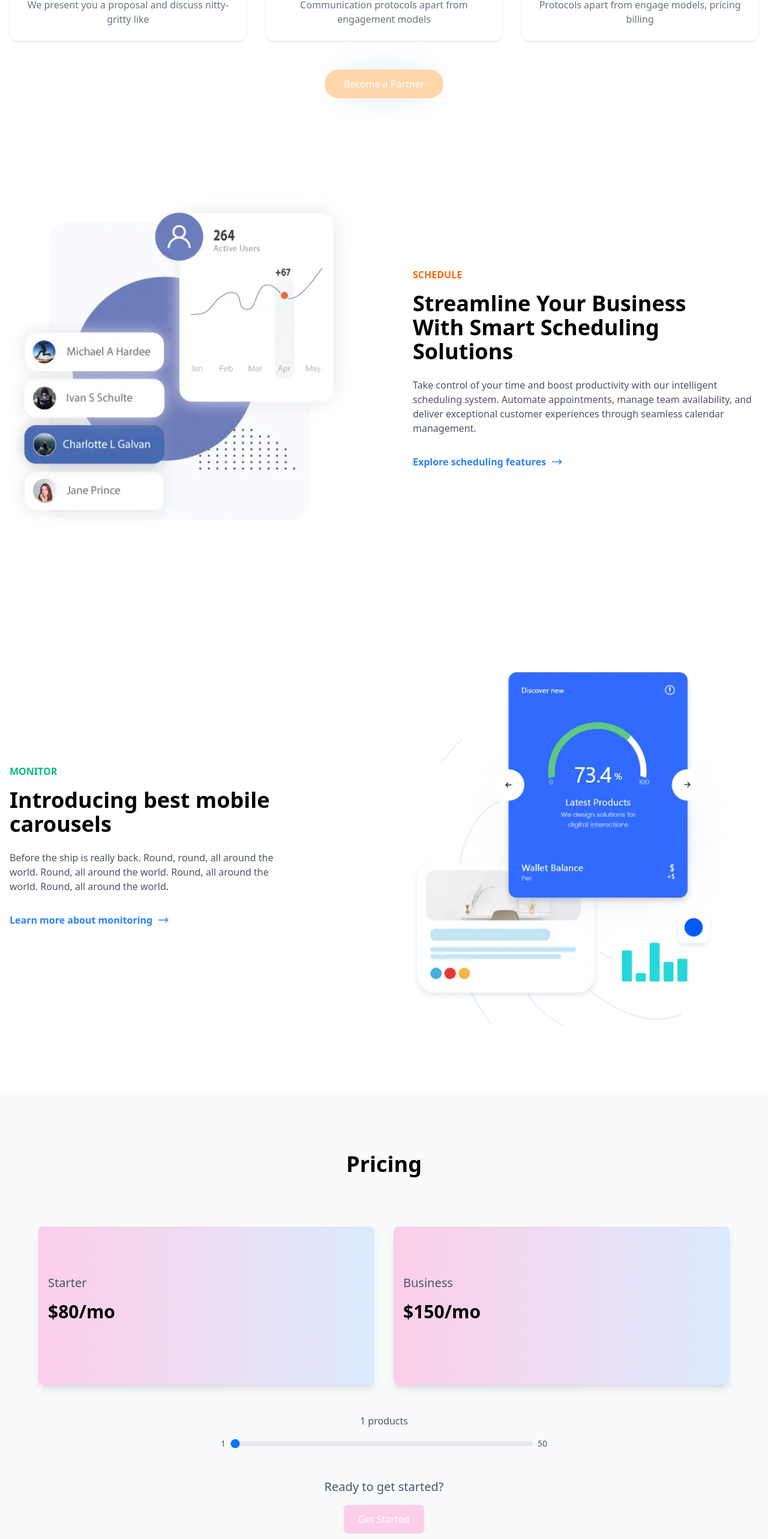
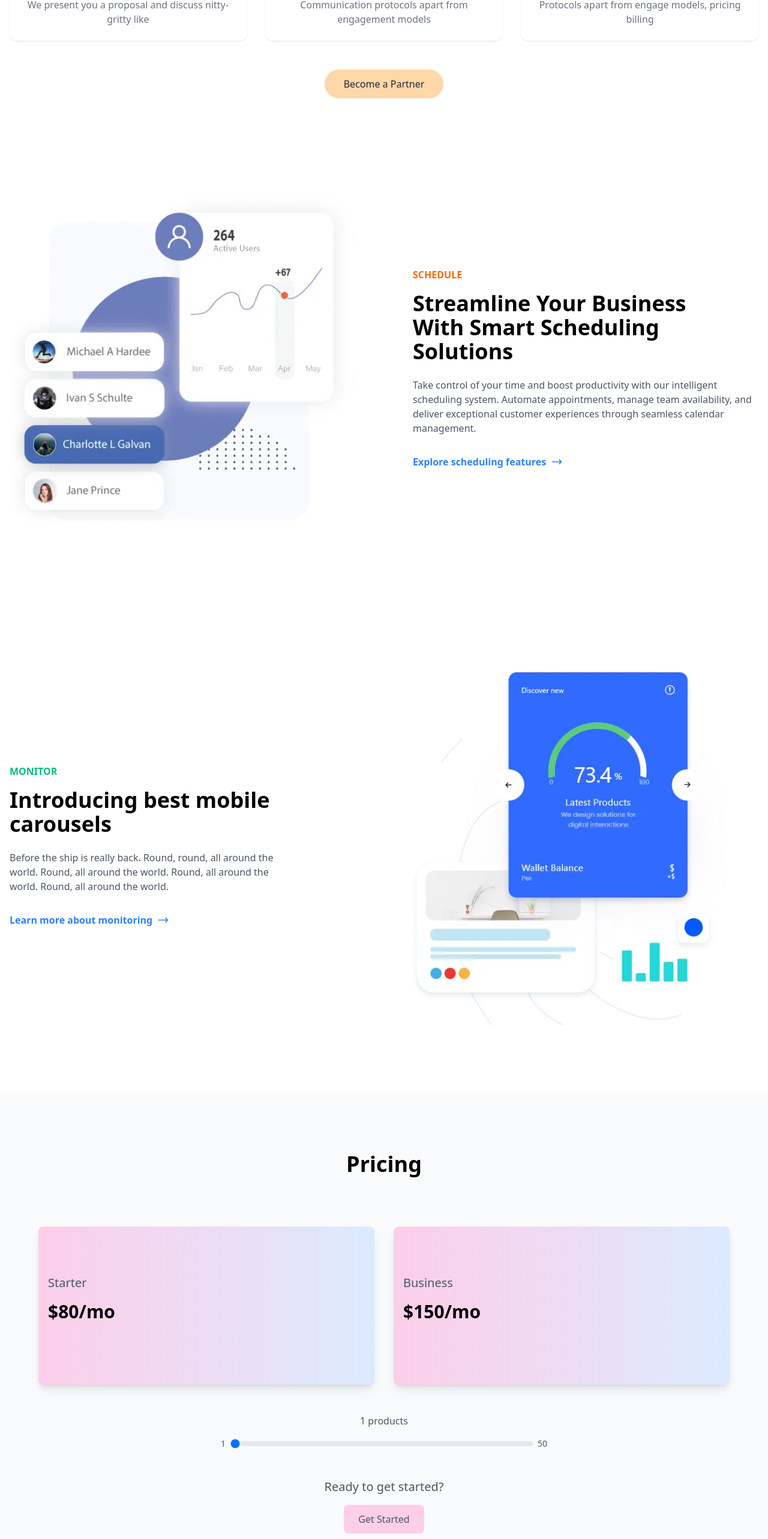
Before and after one commit to kanishka-commits/BizFlow, a React (Vite) app: page / in a window 1280 px wide. Shown: the part 1737-4303 px from the top of the page at 60% size. Built offline with nearby package versions, Linux system fonts and the light colour scheme.

Commit message:
Update buttons text

```diff
--- a/src/components/FeaturesSection.jsx
+++ b/src/components/FeaturesSection.jsx
@@ -103,7 +103,7 @@ const FeaturesSection = () => {
       >
         <Link
     to="/partner"
-    className="inline-block bg-orange-200 text-white cursor-pointer px-8 py-3 rounded-full font-medium transition-all duration-300 ease-in-out hover:bg-orange-300 hover:scale-105 hover:shadow-[0_0_15px_#fed7aa] relative"
+    className="inline-block bg-orange-200 text-gray-800 cursor-pointer px-8 py-3 rounded-full font-medium transition-all duration-300 ease-in-out hover:bg-orange-300 hover:scale-105 hover:shadow-[0_0_15px_#fed7aa] relative"
   >
     <motion.div
       variants={fadeIn('up', 0.8)}
@@ -112,7 +112,7 @@ const FeaturesSection = () => {
       className="relative"
     >
       Become a Partner
-      <div className="absolute -z-10 w-full h-full rounded-full bg-blue-600/30 blur-xl top-0 left-0"></div>
+      <div className="absolute -z-10 w-full h-full rounded-full blur-xl top-0 left-0"></div>
     </motion.div>
   </Link>
       </motion.div>
--- a/src/components/PricingSection.jsx
+++ b/src/components/PricingSection.jsx
@@ -110,7 +110,7 @@ const PricingSection = () => {
               variants={fadeIn('up', 1.3)}
               whileHover={{ scale: 1.05 }}
               whileTap={{ scale: 0.95 }}
-              className="bg-pink-200 text-white px-6 py-3 rounded-lg transition-all duration-300 ease-in-out hover:bg-pink-300 hover:scale-105 hover:shadow-[0_0_15px_#f9a8d4] cursor-pointer"
+              className="bg-pink-200 text-gray-600 px-6 py-3 rounded-lg transition-all duration-300 ease-in-out hover:bg-pink-300 hover:scale-105 hover:shadow-[0_0_15px_#f9a8d4] cursor-pointer"
             >
               Get Started
             </motion.button>
--- a/src/components/ServicesSection.jsx
+++ b/src/components/ServicesSection.jsx
@@ -84,7 +84,7 @@ const ServicesSection = () => {
             variants={fadeIn('up', 0.9)}
             whileHover={{ scale: 1.05 }}
             whileTap={{ scale: 0.95 }}
-            className="mt-8 bg-purple-200 transition-all duration-300 ease-in-out text-white px-8 py-3 cursor-pointer rounded-full hover:bg-purple-300 hover:scale-105 hover:shadow-[0_0_15px_#e9d5ff]"
+            className="mt-8 bg-purple-200 transition-all duration-300 ease-in-out text-gray-600 px-8 py-3 cursor-pointer rounded-full hover:bg-purple-300 hover:scale-105 hover:shadow-[0_0_15px_#e9d5ff]"
           >
             Get started
           </motion.button>
```
